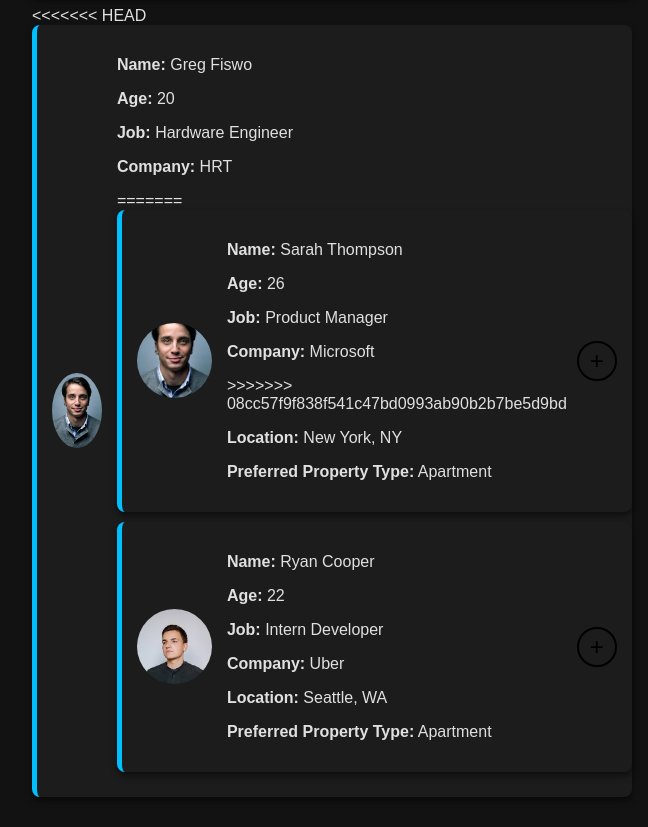
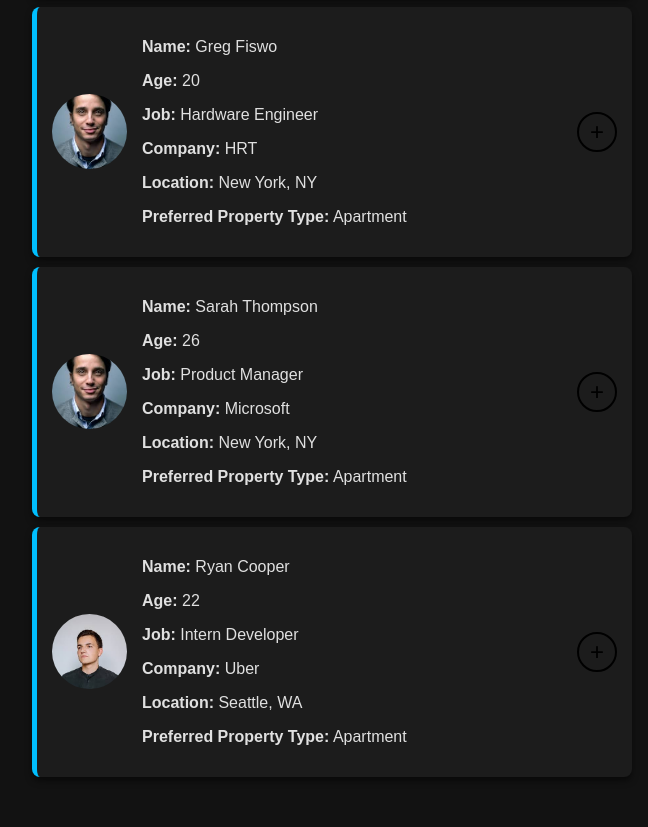
Before and after one commit to tamoncaleb/InternHouse, a plain HTML site: page frontend/3matches.html in a window 1280 px wide. Shown: the part 1221-2048 px from the top of the page, without its empty margins (308-956 px from the left). Drawn offline with Linux system fonts and the light colour scheme.

Commit message:
finalonepls

```diff
--- a/frontend/3matches.html
+++ b/frontend/3matches.html
@@ -254,8 +254,6 @@
       </div>
       <button class="match-toggle">+</button>
     </div>
-<<<<<<< HEAD
-
     <div class="profile" data-age="20" data-location="New York, NY" data-property="Apartment">
       <img src="pfp5.jpg" alt="Profile Picture" class="profile-picture" />
       <div class="profile-info">
@@ -263,7 +261,11 @@
         <p><strong>Age:</strong> 20</p>
         <p><strong>Job:</strong> Hardware Engineer</p>
         <p><strong>Company:</strong> HRT</p>
-=======
+        <p><strong>Location:</strong> New York, NY</p>
+        <p><strong>Preferred Property Type:</strong> Apartment</p>
+      </div>
+      <button class="match-toggle">+</button>
+    </div>
     <div class="profile" data-age="26" data-location="New York, NY" data-property="Apartment">
       <img src="pfp5.jpg" alt="Profile Picture" class="profile-picture" />
       <div class="profile-info">
@@ -271,7 +273,6 @@
         <p><strong>Age:</strong> 26</p>
         <p><strong>Job:</strong> Product Manager</p>
         <p><strong>Company:</strong> Microsoft</p>
->>>>>>> 08cc57f9f838f541c47bd0993ab90b2b7be5d9bd
         <p><strong>Location:</strong> New York, NY</p>
         <p><strong>Preferred Property Type:</strong> Apartment</p>
       </div>
```
